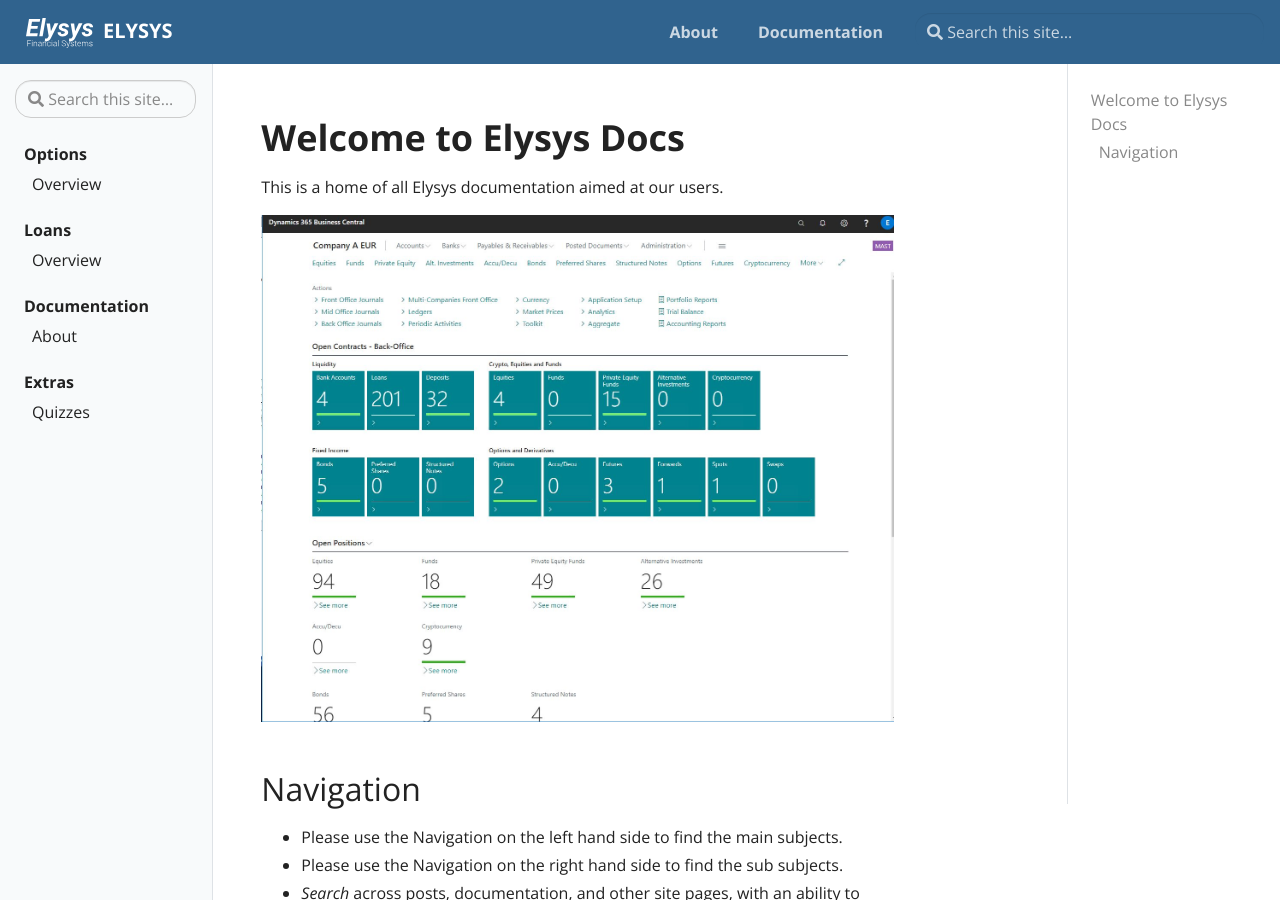
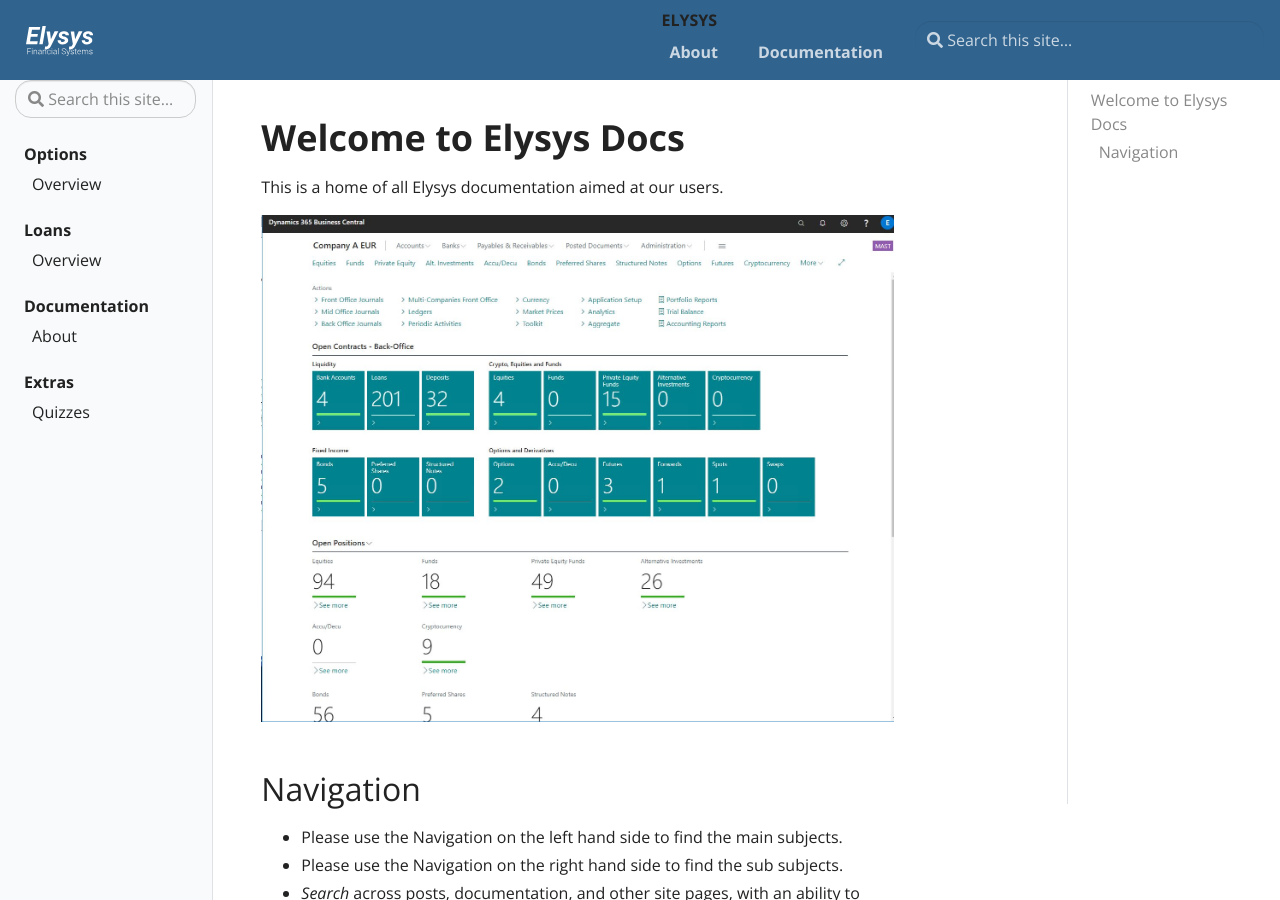
Before and after one commit to Elysys/Docs, a Jekyll site: the page built from pages/index.md, in a window 1280 px wide and 900 px high. Built offline with Jekyll 4.4.1, drawn with Linux system fonts in a browser that asks for light colours.

Commit message:
remove text title

```diff
--- a/_includes/header.html
+++ b/_includes/header.html
@@ -1,9 +1,9 @@
 <header>
         <nav class="js-navbar-scroll navbar navbar-expand navbar-dark flex-column flex-md-row td-navbar">
         <a class="navbar-brand" href="{{ site.baseurl }}/">
-            <span class="navbar-logo"></span>{% include logo.svg %}<span class="text-uppercase font-weight-bold">{{ site.title }}</span>
+            <span class="navbar-logo"></span>{% include logo.svg %}
 	</a>
-	<div class="td-navbar-nav-scroll ml-md-auto" id="main_navbar">
+	<div class="td-navbar-nav-scroll ml-md-auto" id="main_navbar"><span class="text-uppercase font-weight-bold">{{ site.title }}</span>
 		<ul class="navbar-nav mt-2 mt-lg-0">{% if site.repo %}
 			<li class="nav-item mr-4 mb-2 mb-lg-0">
                             <a class="nav-link" href="{{ site.repo }}" target="_blank"><span>GitHub</span></a>
```
